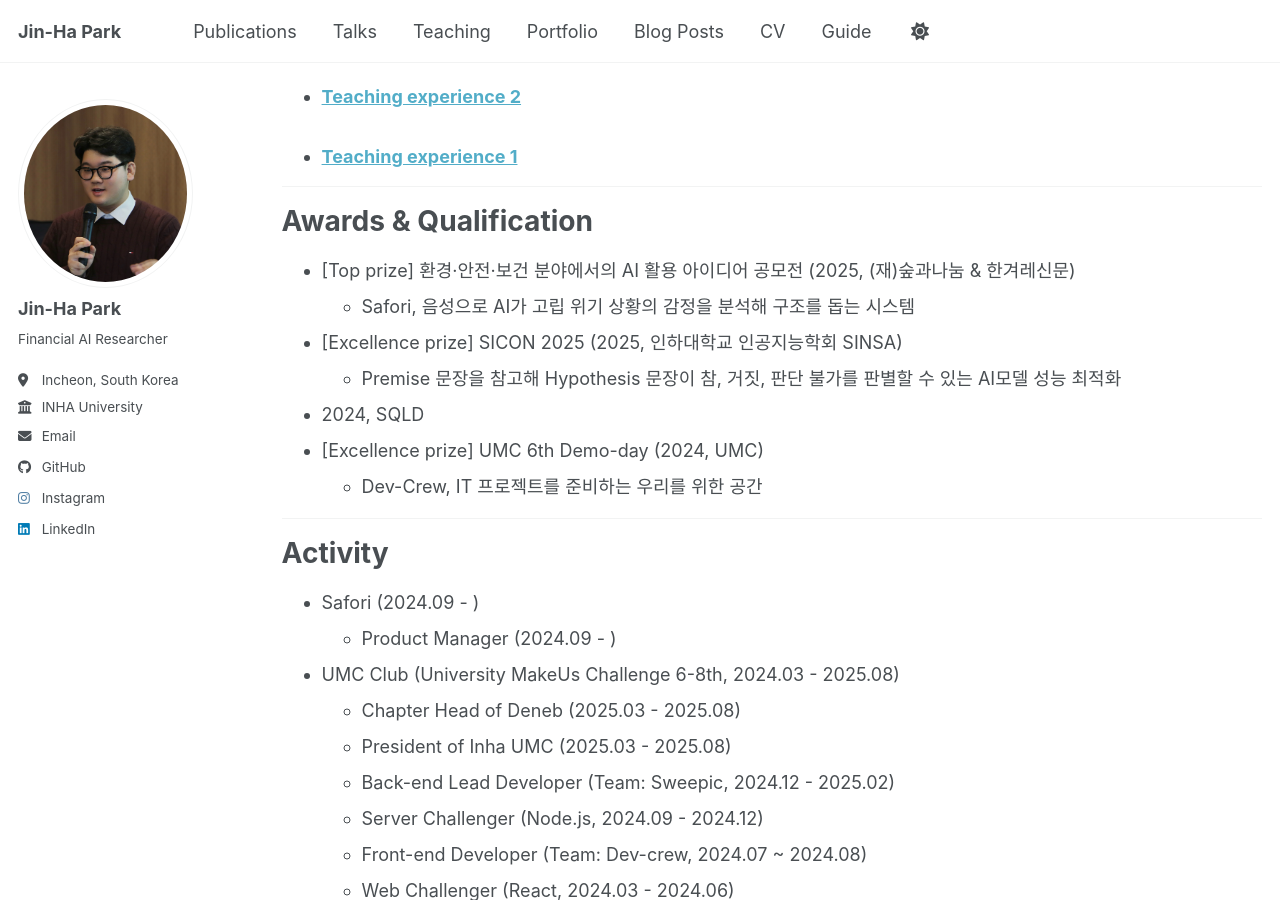
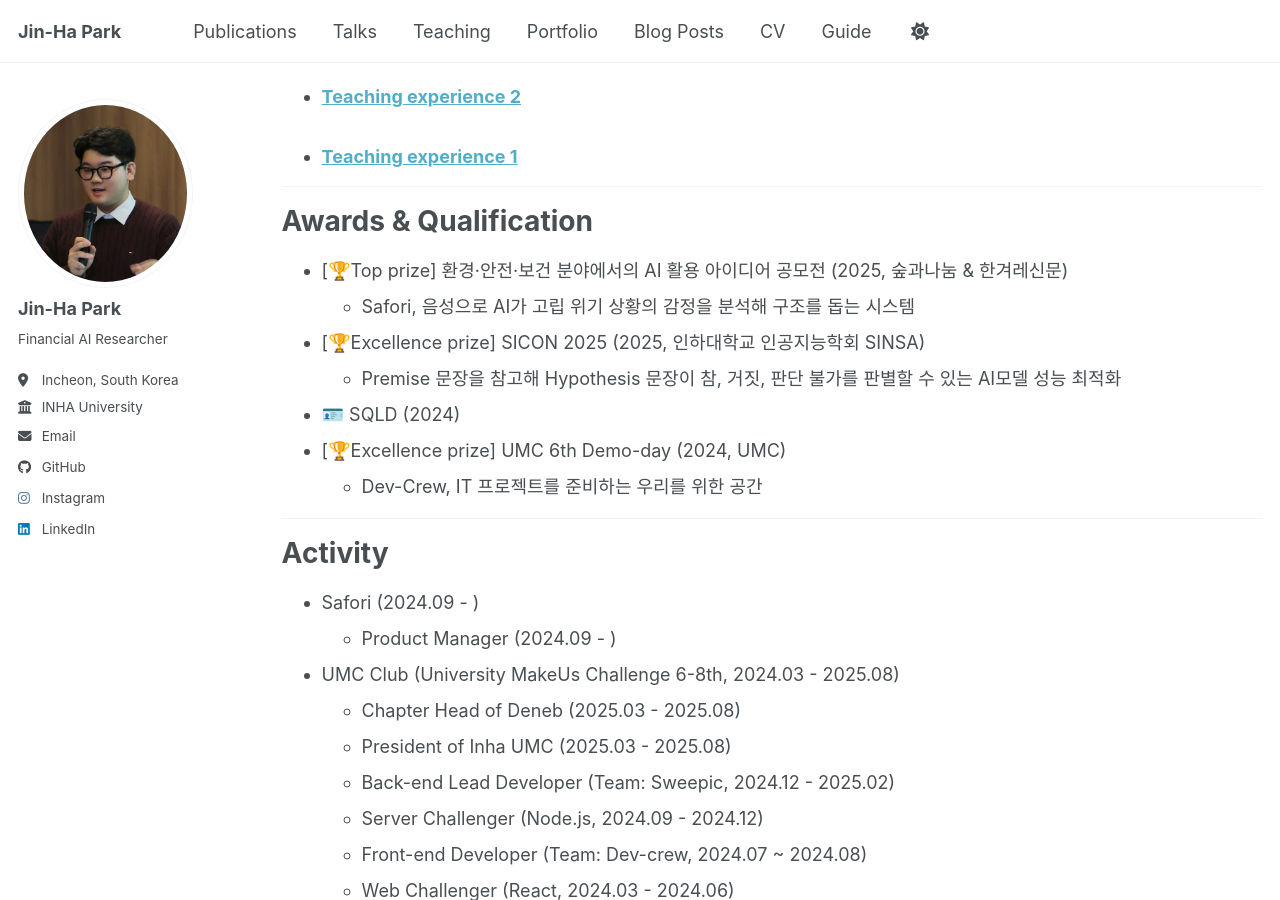
Before and after one commit to jjiinaaa/jjiinaaa.github.io, a Jekyll site: the page built from _pages/cv.md, in a window 1280 px wide and 900 px high, scrolled down 1878 px. Built offline with Jekyll 4.4.1, drawn with Linux system fonts in a browser that asks for light colours; a script bundle is joined from its source files by our own code; library files that are not in the unit come from our copies.

Commit message:
icon 추가

```diff
--- a/_pages/cv.md
+++ b/_pages/cv.md
@@ -37,7 +37,6 @@ redirect_from:
   - Node.js
 
 ---
-
 # Publications
   <ul>{% for post in site.publications reversed %}
     {% include archive-single-cv.html %}
@@ -60,12 +59,12 @@ redirect_from:
 ---
 
 # Awards & Qualification
-- [Top prize] 환경·안전·보건 분야에서의 AI 활용 아이디어 공모전 (2025, (재)숲과나눔 & 한겨레신문)
+- [🏆Top prize] 환경·안전·보건 분야에서의 AI 활용 아이디어 공모전 (2025, 숲과나눔 & 한겨레신문)
   - Safori, 음성으로 AI가 고립 위기 상황의 감정을 분석해 구조를 돕는 시스템
-- [Excellence prize] SICON 2025 (2025, 인하대학교 인공지능학회 SINSA)
+- [🏆Excellence prize] SICON 2025 (2025, 인하대학교 인공지능학회 SINSA)
   - Premise 문장을 참고해 Hypothesis 문장이 참, 거짓, 판단 불가를 판별할 수 있는 AI모델 성능 최적화
-- 2024, SQLD
-- [Excellence prize] UMC 6th Demo-day (2024, UMC)
+- 🪪 SQLD (2024)
+- [🏆Excellence prize] UMC 6th Demo-day (2024, UMC)
   - Dev-Crew, IT 프로젝트를 준비하는 우리를 위한 공간
 
 
```
